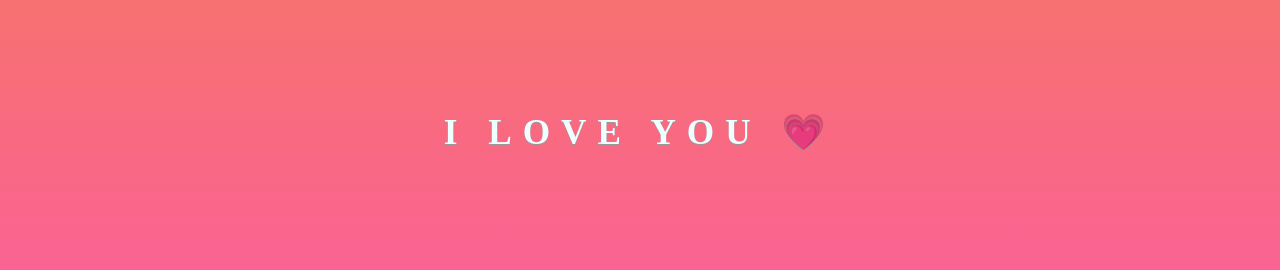
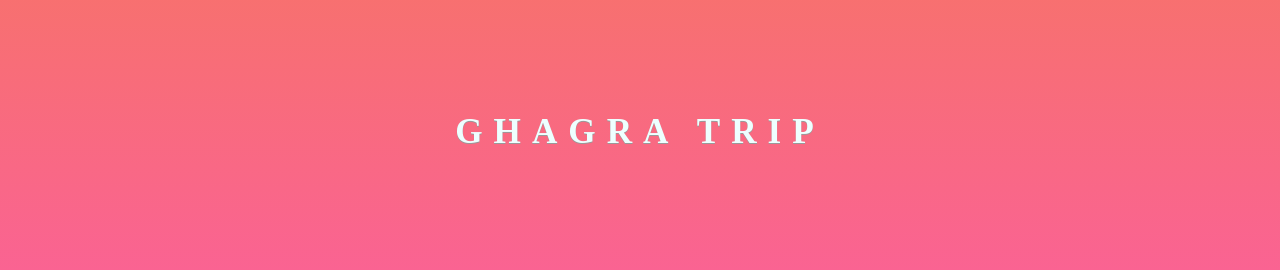
Before and after one commit to Its-SK/For-you, a plain HTML site: page index.html in a window 1280 px wide. Shown: the top 270 px of the page. Drawn offline with Linux system fonts and the light colour scheme.

Commit message:
Update index.html

```diff
--- a/index.html
+++ b/index.html
@@ -11,7 +11,7 @@
 
 <body>
 	<div class="title">
-		I Love You 💗
+		Ghagra Trip
 	</div>
 
 	<div class="cube">
```
